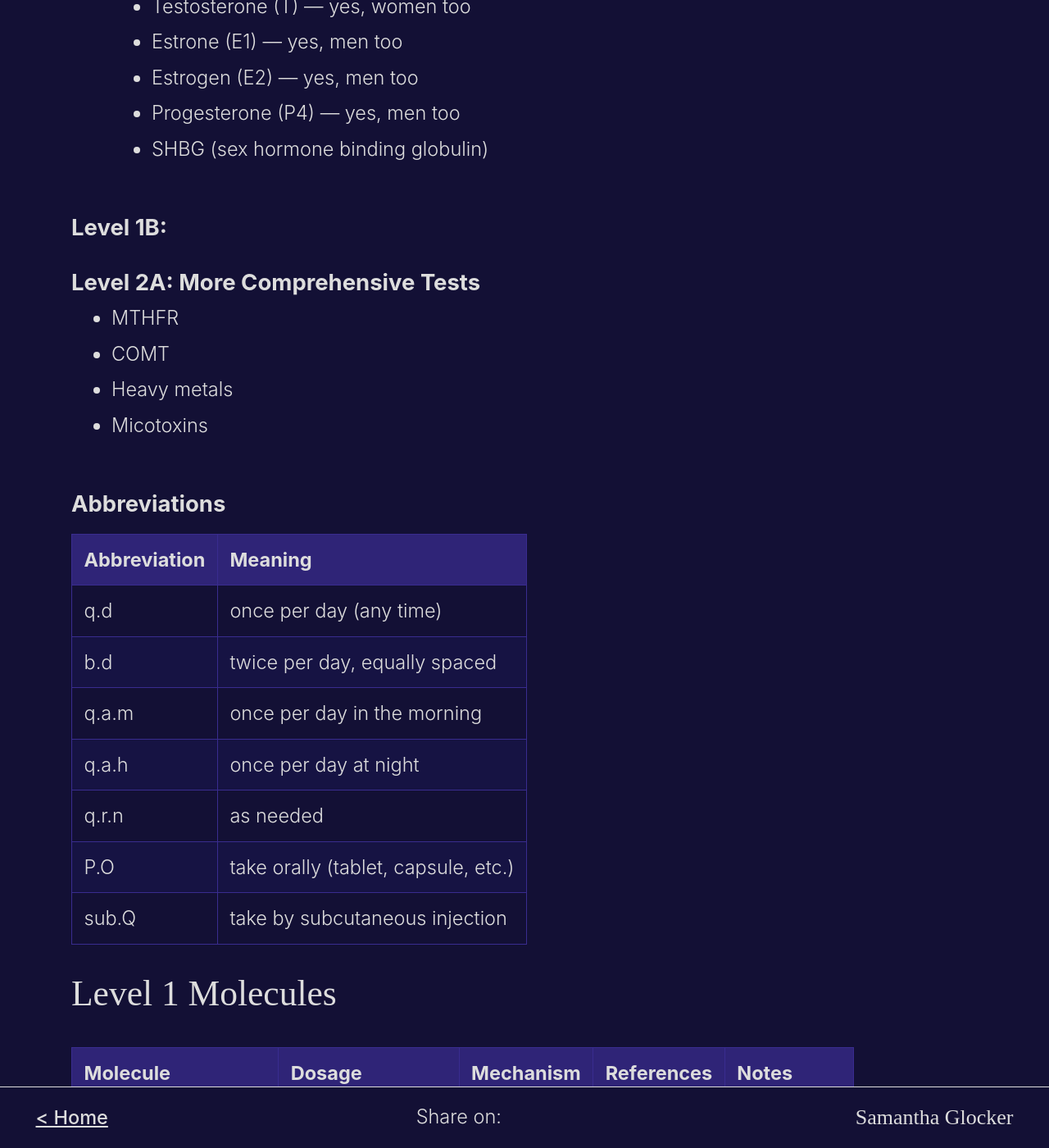
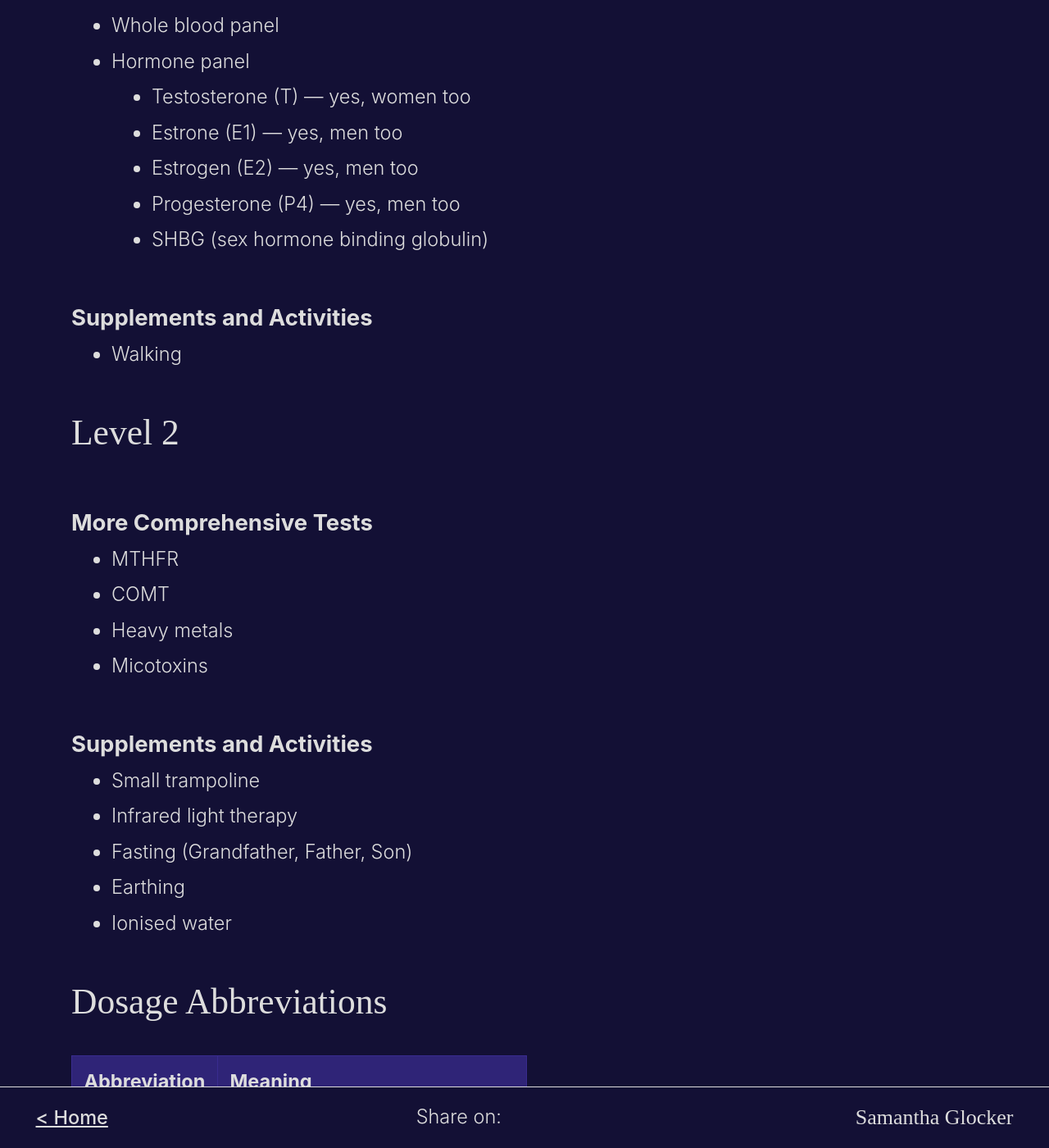
Before and after one commit to sammilucia/sammilucia.github.io, a Jekyll site: the page built from _articles/healthspan-a-step-by-step-guide-to-reverse-aging.md, in a window 1280 px wide and 1400 px high, scrolled down 1681 px. Shown: the whole window at 82% size. Built offline with Jekyll 4.4.1, drawn with Linux system fonts in a browser that asks for light colours; some web fonts are replaced; some of the changed text lies outside the part shown.

Commit message:
articles

```diff
--- a/_articles/healthspan-a-step-by-step-guide-to-reverse-aging.md
+++ b/_articles/healthspan-a-step-by-step-guide-to-reverse-aging.md
@@ -35,16 +37,28 @@ Please feel free to give feedback or ask questions. This article is improved bas
   - Progesterone (P4) — yes, men too
   - SHBG (sex hormone binding globulin)
 
-### Level 1B:
+### Supplements and Activities
 
-### Level 2A: More Comprehensive Tests
+- Walking
+
+## Level 2
+
+### More Comprehensive Tests
 
 - MTHFR
 - COMT
 - Heavy metals
 - Micotoxins
 
-### Abbreviations
+### Supplements and Activities
+
+- Small trampoline
+- Infrared light therapy
+- Fasting (Grandfather, Father, Son)
+- Earthing
+- Ionised water
+
+## Dosage Abbreviations
 
 | Abbreviation | Meaning |
 | ------------ | ------- |
--- a/_layouts/article.html
+++ b/_layouts/article.html
@@ -13,7 +13,7 @@
         </div>
         <main class="center-column">
             <h1>{{ page.title }}</h1>
-            <p class="article-meta">Last updated {{ page.date | date: "%d %B %Y" }} in
+            <p class="article-meta">Last updated <strong>{{ page.date | date: "%d %B %Y" }}</strong> in
                 {% for category in page.categories %}
                     <a href="/category/{{ category | slugify }}">#{{ category }}</a>
                 {% endfor %}
```
Also changed, not shown: other parts of _articles/healthspan-a-step-by-step-guide-to-reverse-aging.md (+3 -1 lines).
